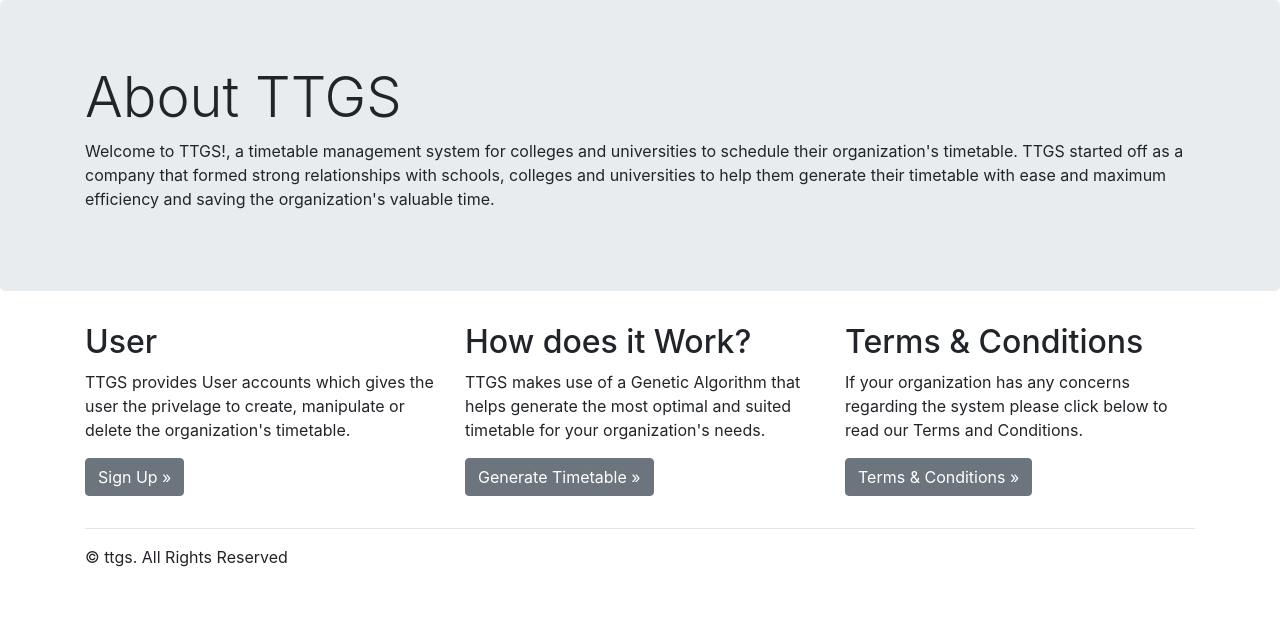
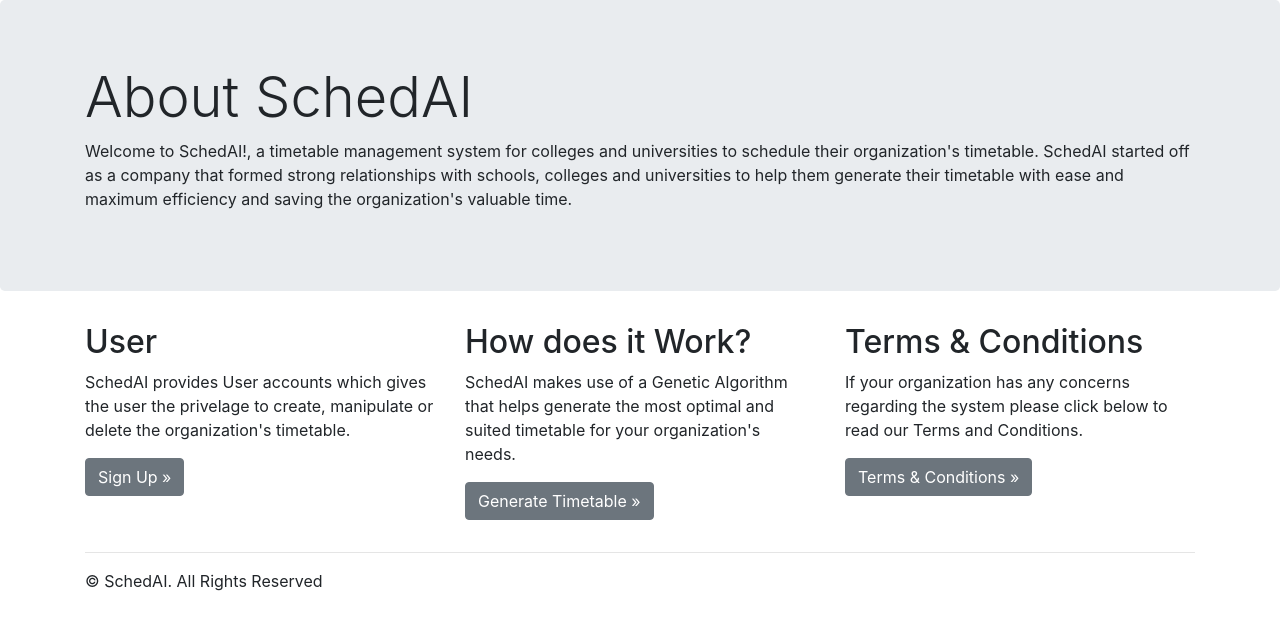
Before and after one commit to PatakiSubodh/schedAI, a Django app: page /about in a window 1280 px wide. Shown: the part 56-686 px from the top of the page. Run offline with Django 3.2, Linux system fonts and the light colour scheme; some libraries are stand-ins or nearby versions.

Commit message:
2nd commit

```diff
--- a/projttgs/account/templates/account/register.html
+++ b/projttgs/account/templates/account/register.html
@@ -1,6 +1,6 @@
 {% extends "base.html" %}
 
-{% block title %}Register{% endblock %}
+{% block title %}SchedAI{% endblock %}
 
 {% block content %}
   <!-- Register Container -->
--- a/projttgs/account/templates/registration/login.html
+++ b/projttgs/account/templates/registration/login.html
@@ -1,6 +1,6 @@
 {% extends "base.html" %}
 
-{% block title %}TTGS | Login{% endblock %}
+{% block title %}SchedAI{% endblock %}
 
 {% block content %}
   <h1>Login</h1>
--- a/projttgs/account/templates/registration/password_reset_complete.html
+++ b/projttgs/account/templates/registration/password_reset_complete.html
@@ -4,5 +4,5 @@
 
 {% block content %}
   <h1>Password set</h1>
-  <p>Your password has been set. You can <a href="{% url "login" %}">log in now</a></p>
+  <p>Your password has been set. You can <a href="{% url 'login' %}">log in now</a></p>
 {% endblock %}
--- a/projttgs/account/templates/registration/password_reset_form.html
+++ b/projttgs/account/templates/registration/password_reset_form.html
@@ -1,6 +1,6 @@
 {% extends "base.html" %}
 
-{% block title %}TTGS | Forgot Password{% endblock %}
+{% block title %}SchedAI{% endblock %}
 
 {% block content %}
   <h1>Forgot your password?</h1>
--- a/projttgs/projttgs/urls.py
+++ b/projttgs/projttgs/urls.py
@@ -1,4 +1,4 @@
-"""projttgs URL Configuration
+"""SchedAI URL Configuration
 
 The `urlpatterns` list routes URLs to views. For more information please see:
     https://docs.djangoproject.com/en/3.0/topics/http/urls/
--- a/projttgs/projttgs/wsgi.py
+++ b/projttgs/projttgs/wsgi.py
@@ -1,5 +1,5 @@
 """
-WSGI config for projttgs project.
+WSGI config for SchedAI project.
 
 It exposes the WSGI callable as a module-level variable named ``application``.
 
--- a/projttgs/templates/aboutus.html
+++ b/projttgs/templates/aboutus.html
@@ -66,8 +66,8 @@ nav {
 
   <div class="jumbotron">
     <div class="container">
-      <h1 class="display-4">About TTGS</h1>
-      <p>Welcome to TTGS!, a timetable management system for colleges and universities to schedule their organization's timetable. TTGS started off as a company that formed strong relationships with schools, colleges and universities to help them generate their timetable with
+      <h1 class="display-4">About SchedAI</h1>
+      <p>Welcome to SchedAI!, a timetable management system for colleges and universities to schedule their organization's timetable. SchedAI started off as a company that formed strong relationships with schools, colleges and universities to help them generate their timetable with
          ease and maximum efficiency and saving the organization's valuable time.
       </p>
       </div>
@@ -78,12 +78,12 @@ nav {
     <div class="row">
       <div class="col-md-4">
         <h2>User</h2>
-        <p>TTGS provides User accounts which gives the user the privelage to create, manipulate or delete the organization's timetable.</p>
+        <p>SchedAI provides User accounts which gives the user the privelage to create, manipulate or delete the organization's timetable.</p>
         <p><a class="btn btn-secondary" href="{% url 'login' %}" role="button">Sign Up &raquo;</a></p>
       </div>
       <div class="col-md-4">
         <h2>How does it Work?</h2>
-        <p>TTGS makes use of a Genetic Algorithm that helps generate the most optimal and suited timetable for your organization's needs.</p>
+        <p>SchedAI makes use of a Genetic Algorithm that helps generate the most optimal and suited timetable for your organization's needs.</p>
         <p><a class="btn btn-secondary" href="{% url 'login' %}" role="button">Generate Timetable &raquo;</a></p>
       </div>
       <div class="col-md-4">
@@ -100,7 +100,7 @@ nav {
 </main>
 
 <footer class="container">
-  <p>&copy; ttgs. All Rights Reserved</p>
+  <p>&copy; SchedAI. All Rights Reserved</p>
 </footer>
       <script src="https://code.jquery.com/jquery-3.5.1.slim.min.js" integrity="sha384-DfXdz2htPH0lsSSs5nCTpuj/zy4C+OGpamoFVy38MVBnE+IbbVYUew+OrCXaRkfj" crossorigin="anonymous"></script>
       <script>window.jQuery || document.write('<script src="../assets/js/vendor/jquery.slim.min.js"><\/script>')</script><script src="../assets/dist/js/bootstrap.bundle.js"></script>
--- a/projttgs/templates/generate.html
+++ b/projttgs/templates/generate.html
@@ -85,7 +85,7 @@ nav {
       <h1 class="display-4">SchedAI | Generate Timetable</h1>
       <p>Please make sure you have entered the correct information for the Teachers, Rooms, Timings, Courses, Sections and Departments
         into the system. If you have not entered all the information yet please refer below on how to go about feeding all the information into the system.
-          Once confirmed please click on the "Generate Timetable" button below and wait patiently as TTGS generates your timetable for you.</p>
+          Once confirmed please click on the "Generate Timetable" button below and wait patiently as SchedAI generates your timetable for you.</p>
       <p><a href="{% url 'timetable' %}" class="btn btn-primary btn-lg">Generate Timetable&raquo;</a>
     </div>
   </div>
--- a/projttgs/templates/help.html
+++ b/projttgs/templates/help.html
@@ -93,7 +93,7 @@ nav {
             </nav>
         </header>
         <div class="pricing-header px-3 py-3 pt-md-5 pb-md-4 mx-auto text-center">
-            <h1 class="display-4">How to go about TTGS?</h1>
+            <h1 class="display-4">How to SchedAI?</h1>
             <p class="lead">Please find below the Steps for Users to go about the Timetable Generation System. If you have any queries please <a href="{% url 'contact' %}">Contact Us</a></p>
         </div>
 
--- a/projttgs/templates/terms.html
+++ b/projttgs/templates/terms.html
@@ -33,7 +33,7 @@
         <div id="timetable">
         <div style="text-align:center;"><h3>Terms & Conditions</h3></div><br />
         <div class="container themed-container">
-            TTGS reserves all the rights to &copy;TTGS proprietary Software to Generate Timetables.
+            SchedAI reserves all the rights to &copy;SchedAI proprietary Software to Generate Timetables.
             Any infringement on the proprietary Software will be deemed as breaking the law under the "RIGHT TO INTELLECTUAL PROPERTY" Act.
         </div>
         </div>
```
Also changed, not shown: projttgs/db.sqlite3, projttgs/static/css/aboutus.css (deleted).
